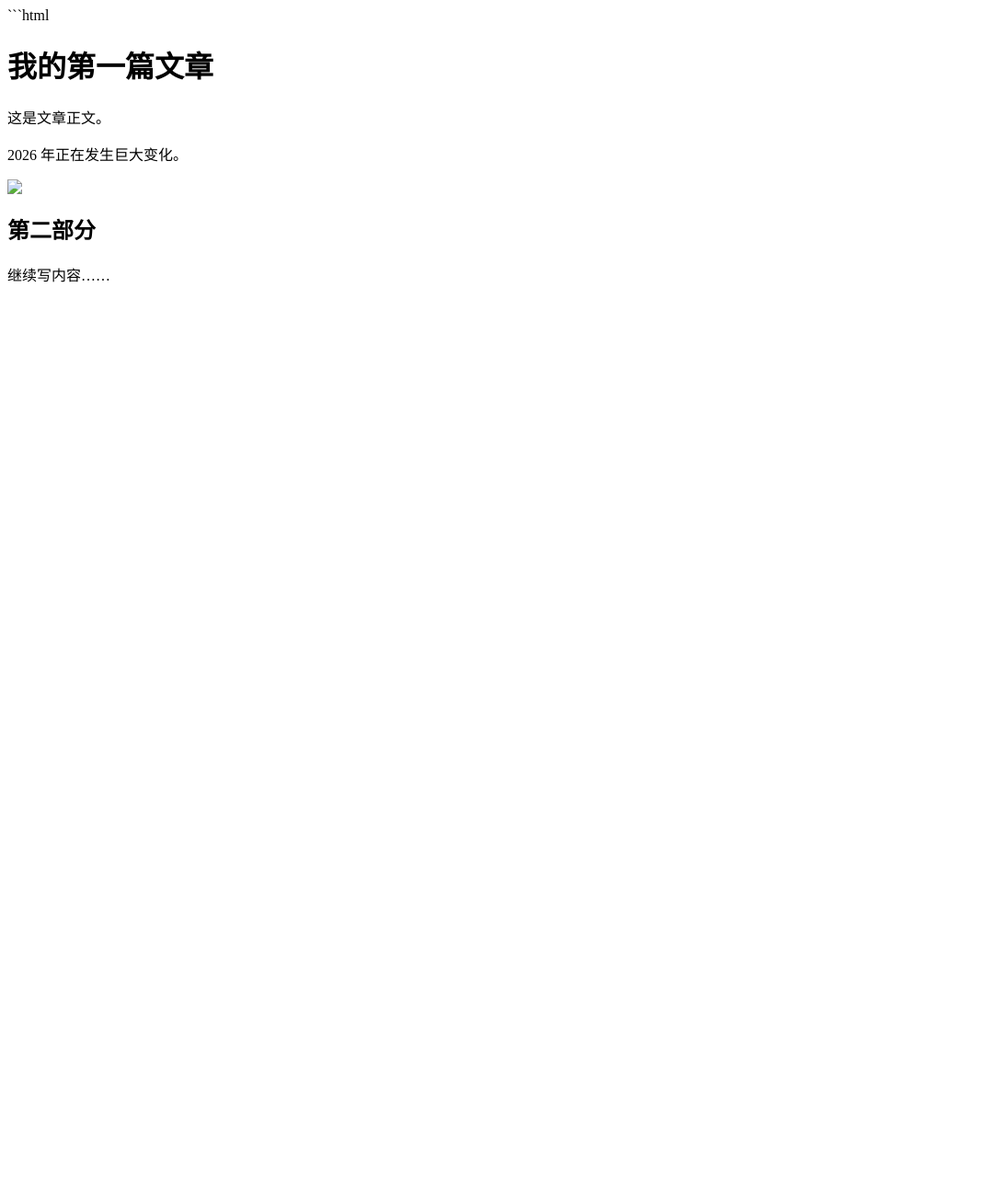
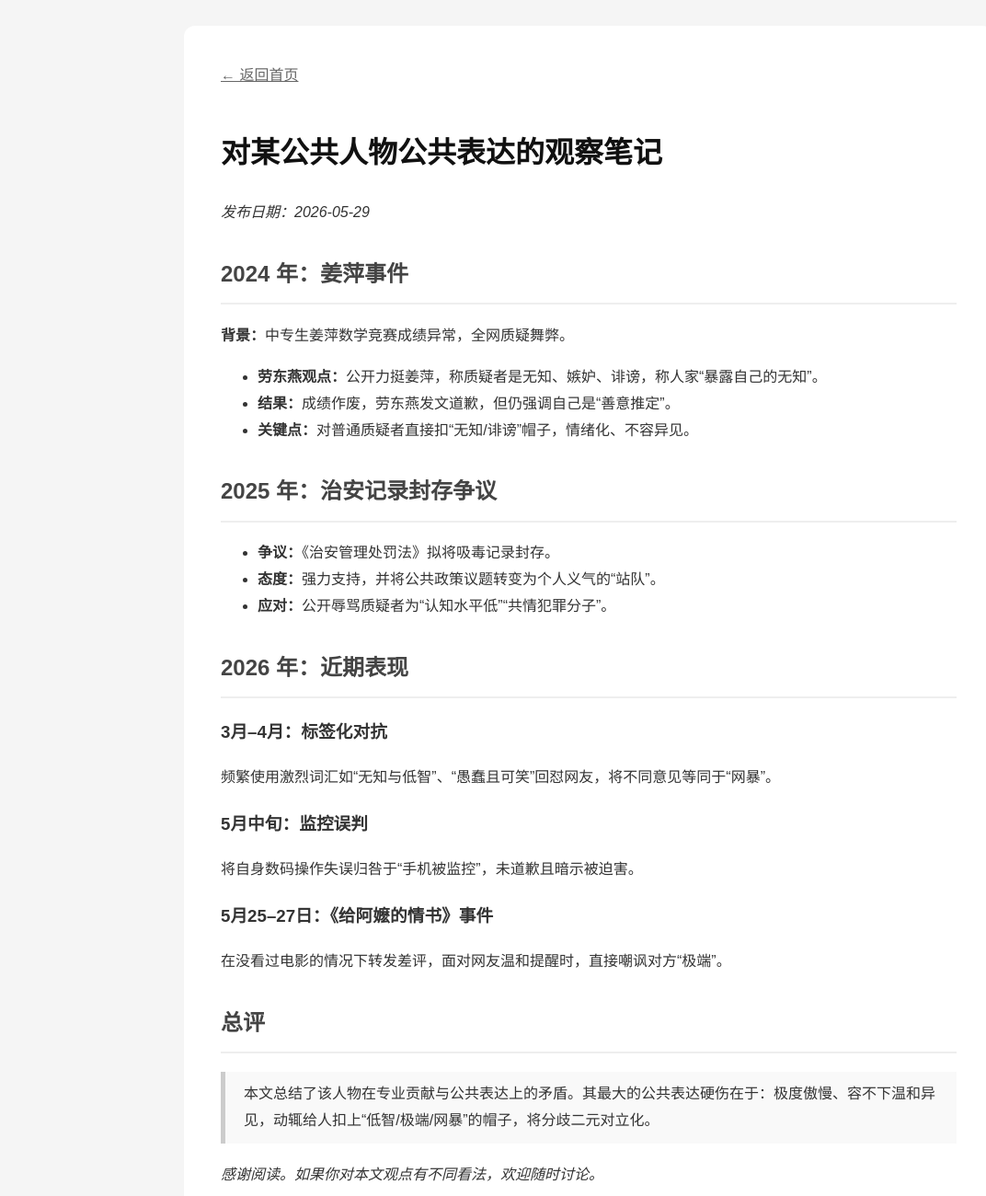
Before and after one commit to DailyChina2026/oldname, a plain HTML site: page posts/my-first-post.html in a window 1280 px wide. Shown: the whole page at 92% size, without its empty margins (0-1072 px from the left). Before the commit the page ends 800 px from the top, so only its background shows below. Drawn offline with Linux system fonts and the light colour scheme.

Commit message:
Update my-first-post.html

````diff
--- a/posts/my-first-post.html
+++ b/posts/my-first-post.html
@@ -1,45 +1,58 @@
-```html
 <!DOCTYPE html>
 <html lang="zh">
-
 <head>
-
-<meta charset="UTF-8">
-
-<title>DailyChina 2026</title>
-
-<link rel="stylesheet" href="css/style.css">
-
+    <meta charset="UTF-8">
+    <title>对某公共人物公共表达的观察笔记</title>
+    <style>
+        /* 简单美化，适配你的博客风格 */
+        body { font-family: sans-serif; line-height: 1.8; background: #f5f5f5; color: #333; padding: 20px; }
+        .article-page { max-width: 800px; margin: auto; background: white; padding: 40px; border-radius: 12px; }
+        h1 { color: #111; }
+        h2 { color: #444; border-bottom: 2px solid #eee; padding-bottom: 10px; margin-top: 30px; }
+        blockquote { background: #f9f9f9; border-left: 5px solid #ccc; padding: 10px 20px; margin: 20px 0; }
+        .back-link { display: inline-block; margin-bottom: 20px; color: #666; }
+    </style>
 </head>
-
-
 <body>
 
-<h1>我的第一篇文章</h1>
+<div class="article-page">
+    <a href="../index.html" class="back-link">← 返回首页</a>
 
-<p>这是文章正文。</p>
+    <h1>对某公共人物公共表达的观察笔记</h1>
+    <p><em>发布日期：2026-05-29</em></p>
 
-<p>2026 年正在发生巨大变化。</p>
+    <h2>2024 年：姜萍事件</h2>
+    <p><strong>背景：</strong>中专生姜萍数学竞赛成绩异常，全网质疑舞弊。</p>
+    <ul>
+        <li><strong>劳东燕观点：</strong>公开力挺姜萍，称质疑者是无知、嫉妒、诽谤，称人家“暴露自己的无知”。</li>
+        <li><strong>结果：</strong>成绩作废，劳东燕发文道歉，但仍强调自己是“善意推定”。</li>
+        <li><strong>关键点：</strong>对普通质疑者直接扣“无知/诽谤”帽子，情绪化、不容异见。</li>
+    </ul>
 
-<img src="../images/cover.jpg">
+    <h2>2025 年：治安记录封存争议</h2>
+    <ul>
+        <li><strong>争议：</strong>《治安管理处罚法》拟将吸毒记录封存。</li>
+        <li><strong>态度：</strong>强力支持，并将公共政策议题转变为个人义气的“站队”。</li>
+        <li><strong>应对：</strong>公开辱骂质疑者为“认知水平低”“共情犯罪分子”。</li>
+    </ul>
 
-<h2>第二部分</h2>
+    <h2>2026 年：近期表现</h2>
+    <h3>3月–4月：标签化对抗</h3>
+    <p>频繁使用激烈词汇如“无知与低智”、“愚蠢且可笑”回怼网友，将不同意见等同于“网暴”。</p>
 
-<p>继续写内容……</p>
-<script src="https://giscus.app/client.js"
-        data-repo="<script src="https:/ <script src="https:"
-        data-repo-id="R_kgDOSq3q3Q"
-        data-category="General"
-        data-category-id="DIC_kwDOSq3q3c4C-D6l"
-        data-mapping="pathname"
-        data-strict="0"
-        data-reactions-enabled="1"
-        data-emit-metadata="0"
-        data-input-position="top"
-        data-theme="preferred_color_scheme"
-        data-lang="zh-CN"
-        crossorigin="anonymous"
-        async>
-</script>
+    <h3>5月中旬：监控误判</h3>
+    <p>将自身数码操作失误归咎于“手机被监控”，未道歉且暗示被迫害。</p>
+
+    <h3>5月25–27日：《给阿嬷的情书》事件</h3>
+    <p>在没看过电影的情况下转发差评，面对网友温和提醒时，直接嘲讽对方“极端”。</p>
+
+    <h2>总评</h2>
+    <blockquote>
+        本文总结了该人物在专业贡献与公共表达上的矛盾。其最大的公共表达硬伤在于：极度傲慢、容不下温和异见，动辄给人扣上“低智/极端/网暴”的帽子，将分歧二元对立化。
+    </blockquote>
+
+    <p><em>感谢阅读。如果你对本文观点有不同看法，欢迎随时讨论。</em></p>
+</div>
+
 </body>
 </html>
````
